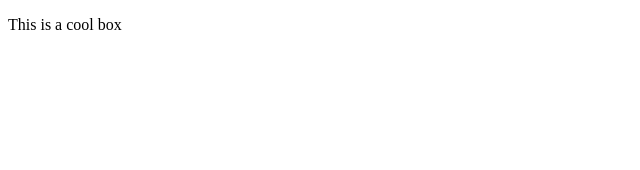
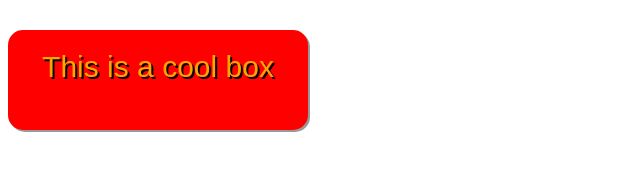
Before and after one commit to pesto-students/exercise-day-10, a plain HTML site: page css-exercises/cool-information-box-start/index.html in a window 1280 px wide. Shown: the whole page, without its empty margins (0-640 px from the left). Drawn offline with Linux system fonts and the light colour scheme.

Commit message:
firstpush

```diff
--- a/css-exercises/cool-information-box-start/index.html
+++ b/css-exercises/cool-information-box-start/index.html
@@ -3,9 +3,11 @@
   <head>
     <meta charset="utf-8">
     <title>Cool box</title>
-
+    <link rel="stylesheet" href="style.css">
   </head>
   <body>
-      <p>This is a cool box</p>
+    <div id=box class="body">
+        <p id=text class="p">This is a cool box</p>
+    </div>
   </body>
 </html>
--- a/css-exercises/cool-information-box-start/style.css
+++ b/css-exercises/cool-information-box-start/style.css
@@ -1,5 +1,23 @@
-html {
+.body {
   font-family: sans-serif;
+  color:#FFA500;
+  background-color: red;
+  font-size: 35px;
+  padding: 15 px;
+  padding-top: 30 px;
+  text-shadow: 10px;
+  display: block;
+  height: 100px;
+  width: 300px;
+  border-radius: 15px;
+  text-shadow: #0000;
+  box-shadow:2px 2px #999;
+  text-shadow: 2px 2px #000;
 }
-
-/* Your CSS below here */
+.p{
+  text-align: center;
+  font-size: 30px;
+  padding-top: 20px;
+  justify-content: center;
+  vertical-align: middle;
+}
--- a/css-exercises/debugging-css/style.css
+++ b/css-exercises/debugging-css/style.css
@@ -1,10 +1,17 @@
 /* General styles */
 
 html {
+  padding-top: 35px;
   font-family: 'Helvetica neue', Arial, 'sans serif';
   font-size: 10px;
 }
+.headblock{
+  display: block;
+  background-color: darkgreen;
+  width: inherit;
+  height: inherit;
 
+}
 body {
   width: 80em;
   margin: 0 auto;
@@ -17,9 +24,13 @@ h1 {
 }
 
 h2 {
+
   font-size: 3.2em;
 }
-
+.text {
+  font-size: 15px;
+  font-weight: 600;
+}
 pli {
   font-size: 1.7em;
 }
@@ -30,12 +41,11 @@ pli {
 
 header, footer {
   background-colour: teal;
-  height: 10em;
-  padding: 2em;
+  padding: 10px;
 }
 
 h1, footer p {
-  margin: -70px;
+  margin: 0px;
 }
 
 h1 {
@@ -54,6 +64,6 @@ main p, main li {
 }
 
 img {
-  float: right
+  float: right;
   margin: 1.2em 2em;
 }
```
Also changed, not shown: css-exercises/debugging-css/index.html (+6 -4 lines).
